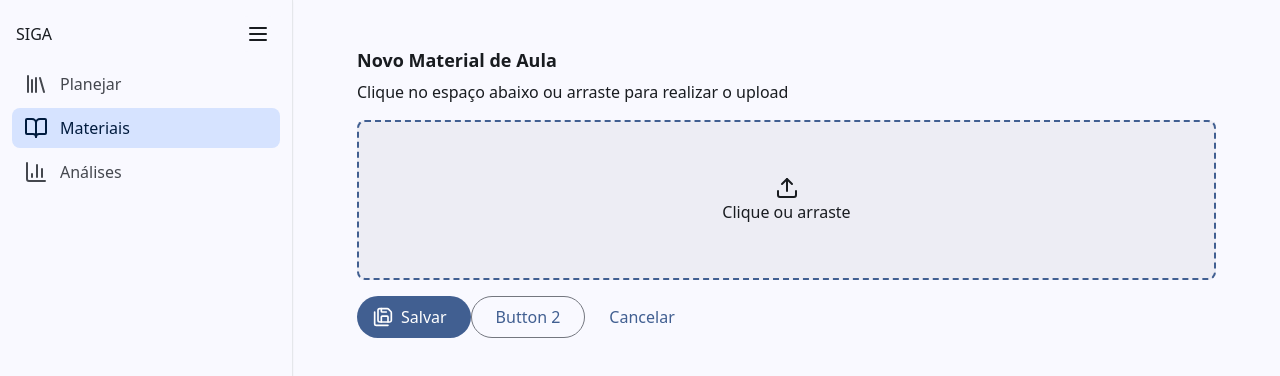
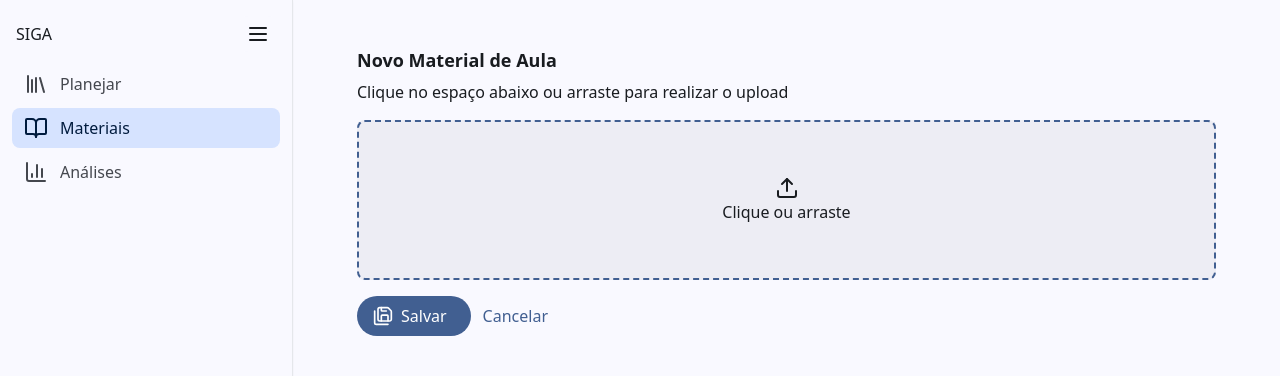
Before and after one commit to gabrielwbenatti/siga-fatec, a React (Vite) app in the folder frontend/: page /home/materials/create in a window 1280 px wide. Shown: the top 376 px of the page. Built offline with nearby package versions, Linux system fonts and the light colour scheme.

Commit message:
correção no padding text button

```diff
--- a/frontend/src/components/common/SigaTextButton.tsx
+++ b/frontend/src/components/common/SigaTextButton.tsx
@@ -10,7 +10,7 @@ function SigaTextButton({ ...props }: SigaButtonProps) {
         className={`
           rounded-full text-light-primary bg-transparent
           py-2 flex gap-2 justify-center items-center
-          ${isArray ? "ps-4 pe-6" : "px-6"}  ${props.className}`}
+          ${isArray ? "ps-3 pe-4" : "px-3"}  ${props.className}`}
       >
         {props.children}
       </button>
--- a/frontend/src/pages/Home/Materials/Create.tsx
+++ b/frontend/src/pages/Home/Materials/Create.tsx
@@ -9,7 +9,6 @@ import SigaDropzone from "../components/SigaDropzone";
 import { SaveAll } from "lucide-react";
 import SigaWrapper from "../../../components/common/wrapper/SigaWrapper";
 import SigaTextButton from "../../../components/common/SigaTextButton";
-import SigaOutlineButton from "../../../components/common/SigaOutlineButton";
 
 function MaterialCreatePage() {
   const [uploadedFiles, setUploadedFiles] = useState<File[]>([]);
@@ -51,8 +50,6 @@ function MaterialCreatePage() {
             <SaveAll size={20} /> Salvar
           </SigaFilledButton>
 
-          <SigaOutlineButton>Button 2</SigaOutlineButton>
-
           <SigaTextButton onClick={handleCancelClick}>Cancelar</SigaTextButton>
         </SigaWrapper>
       </ContentWrapper>
```
